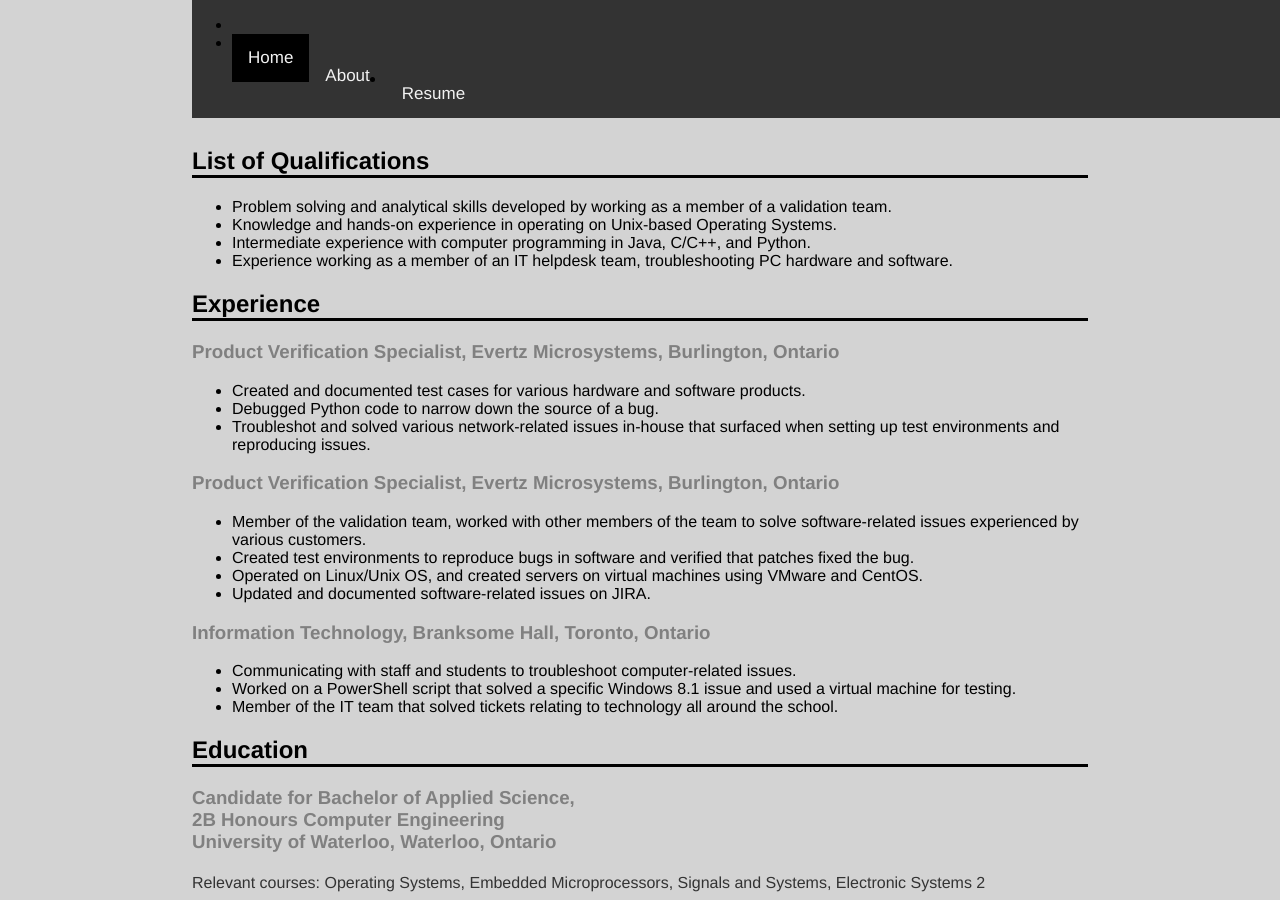
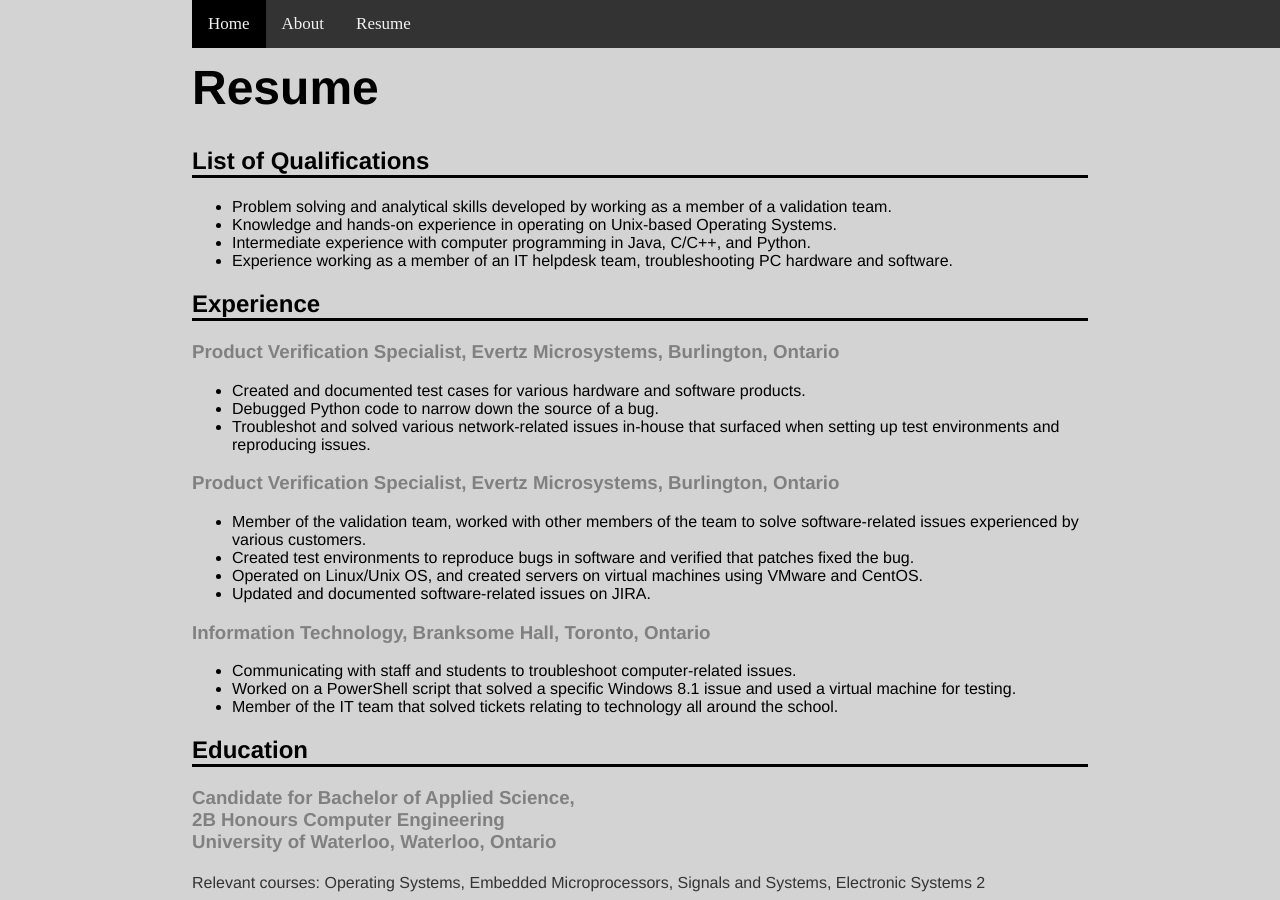
Before and after one commit to brendandsouza/brendandsouza.github.io, a Jekyll site: the page built from resume/resume.html, in a window 1280 px wide and 900 px high. Built offline with Jekyll 4.4.1, drawn with Linux system fonts in a browser that asks for light colours; nearby versions of some CDN libraries.

Commit message:
navbar update

```diff
--- a/_layouts/default.html
+++ b/_layouts/default.html
@@ -8,13 +8,10 @@
 		<body>
 			<div class="topnav" id="myTopnav">
 				<nav>
-		    		<ul>
-		        		<li><a href="javascript:void(0);" class="icon" onclick="myFunction()">&#9776;</a></li>
-		        		<li><a href="/" class="active">Home</a></li>
-			        	<li><a href="/about/about.html">About</a></li>
-		        		<li><a href="/resume/resume.html">Resume</a></li>
-
-		    		</ul>
+	        		<a href="javascript:void(0);" class="icon" onclick="myFunction()">&#9776;</a>
+	        		<a href="/" class="active">Home</a>
+		        	<a href="/about/about.html">About</a>
+	        		<a href="/resume/resume.html">Resume</a>
 				</nav>
 			</div>
 			<div class="container">
```
